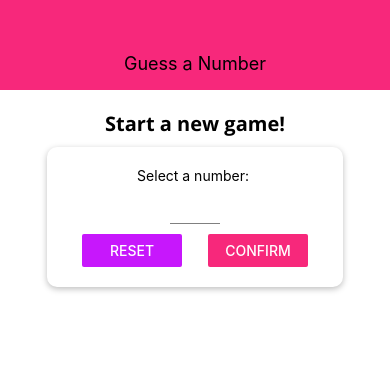
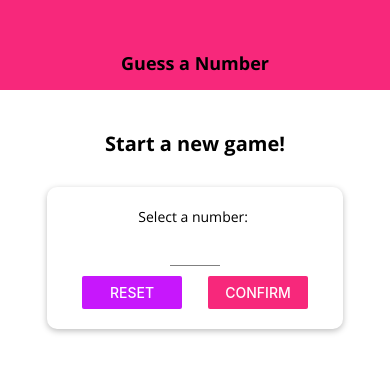
Before and after one commit to Jascuas/ReactNativeGuide2, a React Native app: screen / in a window 390 px wide. Shown: the top 372 px of the page. Built offline with nearby package versions, Linux system fonts and the light colour scheme.

Commit message:
Custom wrapper components and global styles

```diff
--- /dev/null
+++ b/components/BodyText.js
@@ -0,0 +1,11 @@
+import React from "react";
+import { StyleSheet, Text } from "react-native";
+const BodyText = props => {
+  return <Text style={styles.text}>{props.children}</Text>;
+};
+const styles = StyleSheet.create({
+    text: {
+        fontFamily: "open-sans"
+      }
+});
+export default BodyText;
--- a/components/Header.js
+++ b/components/Header.js
@@ -1,11 +1,11 @@
 import React from "react";
 import { StyleSheet, View, Text } from "react-native";
 import Colors from "../constants/colors";
-
+import TitleText from "../components/TitleText";
 const Header = props => {
   return (
     <View style={styles.header}>
-      <Text style={styles.headerTitle}>{props.title}</Text>
+      <TitleText>{props.title}</TitleText>
     </View>
   );
 };
@@ -18,10 +18,6 @@
     backgroundColor: Colors.primary,
     alignItems: "center",
     justifyContent: "center"
-  },
-  headerTitle: {
-    color: "black",
-    fontSize: 18
   }
 });
 
--- /dev/null
+++ b/components/TitleText.js
@@ -0,0 +1,12 @@
+import React from "react";
+import { StyleSheet, Text } from "react-native";
+const TitleText = props => {
+  return <Text style={{...styles.text, ...props.style}}>{props.children}</Text>;
+};
+const styles = StyleSheet.create({
+  text: {
+    fontFamily: "open-sans-bold",
+    fontSize: 18
+  }
+});
+export default TitleText;
--- /dev/null
+++ b/constants/default-styles.js
@@ -0,0 +1,11 @@
+import { StyleSheet } from "react-native";
+export default StyleSheet.create({
+  bodyText: {
+    fontFamily: "open-sans",
+    color: "red"
+  },
+  title: {
+    fontFamily: "open-sans-bold",
+    fontSize: 18
+  }
+});
--- a/screens/GameScreen.js
+++ b/screens/GameScreen.js
@@ -2,7 +2,7 @@
 import { StyleSheet, View, Text, Button, Alert  } from "react-native";
 import NumberContainer from "../components/NumberContainer";
 import Card from "../components/Card";
-import Colors from "../constants/colors";
+import DefaultStyles from "../constants/default-styles";
 const generateRandomBetween = (min, max, exclude) => {
   min = Math.ceil(min);
   max = Math.floor(max);
@@ -53,7 +53,7 @@
   };
   return (
     <View style={styles.container}>
-      <Text>Opponent's Guess</Text>
+      <Text style={DefaultStyles.title}>Opponent's Guess</Text>
       <NumberContainer>{currentGuess}</NumberContainer>
       <Card style={styles.buttonContainer}>
         <Button title="LOWER" onPress={nextGuessHandler.bind(this, "lower")} />
--- a/screens/StartGameScreen.js
+++ b/screens/StartGameScreen.js
@@ -11,6 +11,8 @@
 import Card from "../components/Card";
 import Colors from "../constants/colors";
 import Input from "../components/Input";
+import BodyText from "../components/BodyText";
+import TitleText from "../components/TitleText";
 import NumberContainer from "../components/NumberContainer";
 
 const StartGameScreen = props => {
@@ -41,7 +43,7 @@
   if (confirmed) {
     confirmedOutput = (
       <Card style={styles.summaryContainer}>
-        <Text>You selected:</Text>
+        <BodyText>You selected:</BodyText>
         <NumberContainer>{selectedNumber}</NumberContainer>
         <Button title="Start game" onPress={() => props.onStartGame(selectedNumber)}/>
       </Card>
@@ -54,9 +56,9 @@
       }}
     >
       <View style={styles.screen}>
-        <Text style={styles.title}>Start a new game!</Text>
+        <TitleText style={styles.title}>Start a new game!</TitleText>
         <Card style={styles.inputContainer}>
-          <Text>Select a number: </Text>
+          <BodyText>Select a number: </BodyText>
           <Input
             style={styles.input}
             blurOnSubmit
@@ -96,11 +98,6 @@
     padding: 10,
     alignItems: "center"
   },
-  title: {
-    fontSize: 20,
-    marginVertical: 10,
-    fontFamily: "open-sans-bold"
-  },
   inputContainer: {
     width: 300,
     maxWidth: "80%",
@@ -122,6 +119,10 @@
   summaryContainer: {
     marginTop: 20,
     alignItems: "center"
+  },
+  title: {
+    fontSize: 20,
+    marginVertical: 30
   }
 });
 
```
